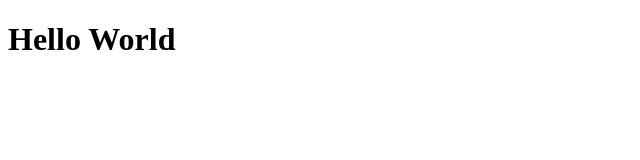
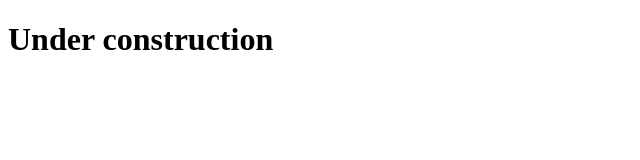
Before and after one commit to TeamDoomgo/doomgo, a plain HTML site: page index.html in a window 1280 px wide. Shown: the whole page, without its empty margins (0-640 px from the left). Drawn offline with Linux system fonts and the light colour scheme.

Commit message:
Update index.html

```diff
--- a/index.html
+++ b/index.html
@@ -2,6 +2,6 @@
 <html>
   <head><title>Doomgo</title></head>
   <body>
-    <h1>Hello World</h1>
+    <h1>Under construction</h1>
   </body>
 </html>
```
